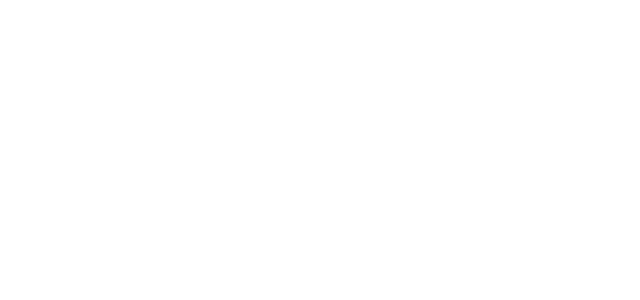
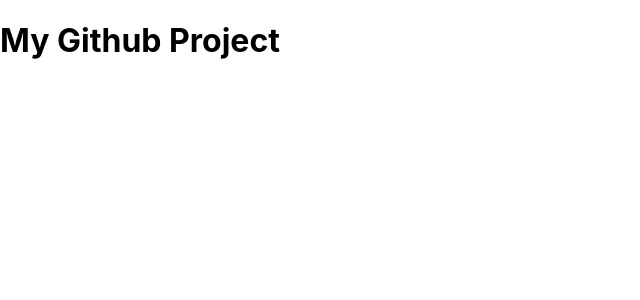
Before and after one commit to mithuns10/Reatjs, a React (Create React App) app: page / in a window 1280 px wide. Shown: the top 300 px of the page, without its empty margins (0-640 px from the left). Built offline with nearby package versions, Linux system fonts and the light colour scheme.

Commit message:
add ed header

```diff
--- a/src/App.js
+++ b/src/App.js
@@ -4,7 +4,11 @@
 
 class App extends Component {
   render() {
-    return <div className="container" />;
+    return (
+      <div className="container">
+        <h1>My Github Project</h1>
+      </div>
+    );
   }
 }
 
```
Also changed, not shown: 1 other file (tests, documents, lock files or other folders).
